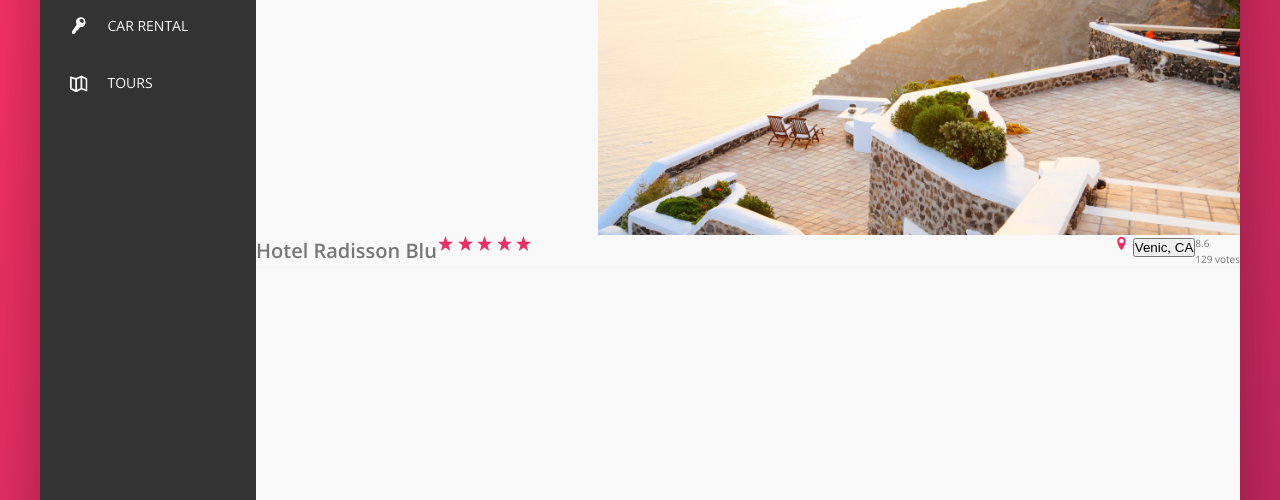
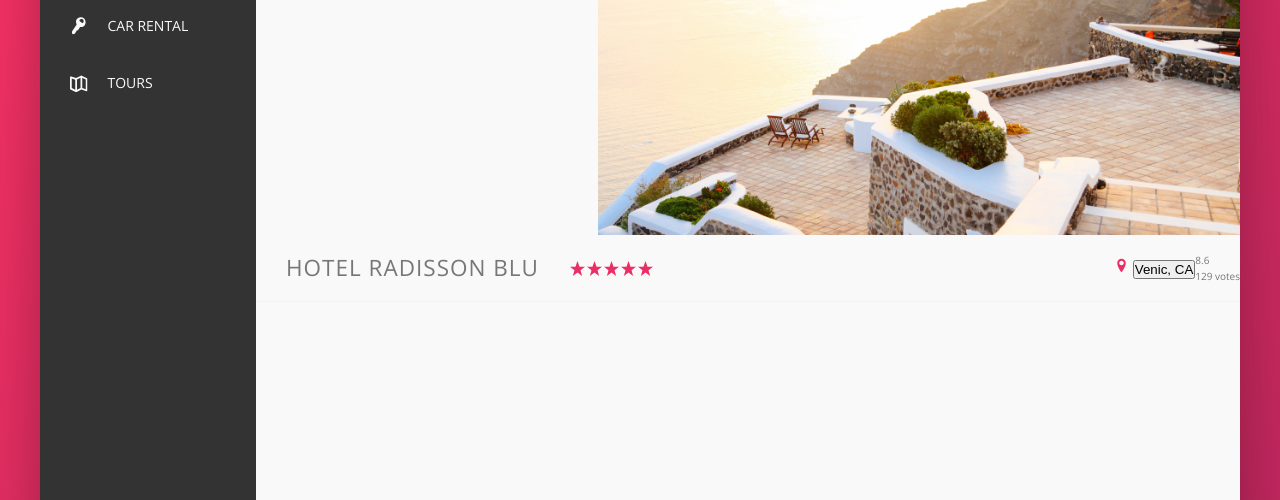
Before and after one commit to fortunee/trillo, a website: page index.html in a window 1280 px wide. Shown: the part 300-800 px from the top of the page. Drawn offline with nearby package versions, Linux system fonts and the light colour scheme.

Commit message:
Style heading of the hotel view and make the stars vertically aligned properly

```diff
--- a/sass/_components.scss
+++ b/sass/_components.scss
@@ -209,14 +209,20 @@
  */
  .overview {
     display: flex;
+    align-items: center;
     border-bottom: 1px solid var(--grey-color-light-2);
 
     &__heading {
-
+        font-size: 2.25rem;
+        font-weight: 300;
+        text-transform: uppercase;
+        letter-spacing: .1rem;
+        padding: 1.5rem 3rem;
     }
 
     &__stars {
         margin-right: auto;
+        display: flex;
     }
 
     &__icon-star,
```
Also changed, not shown: css/style.css.
